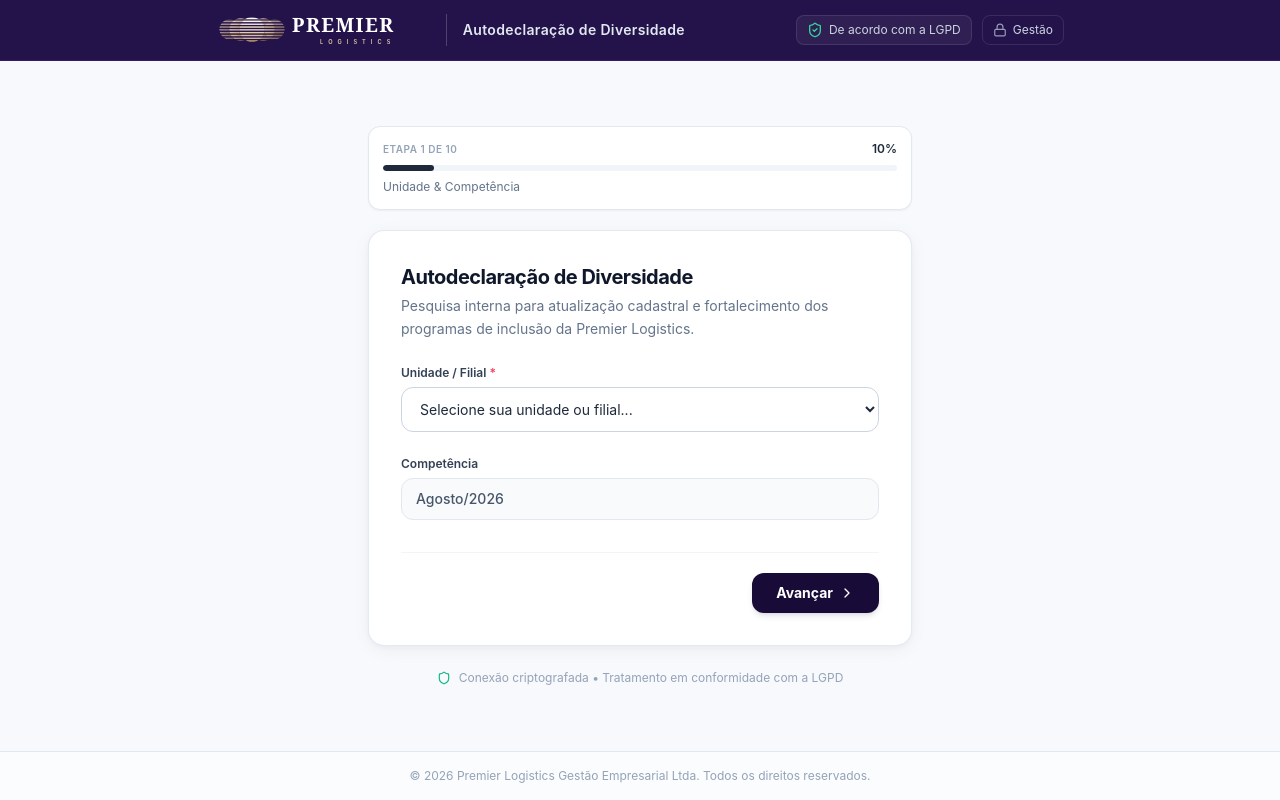
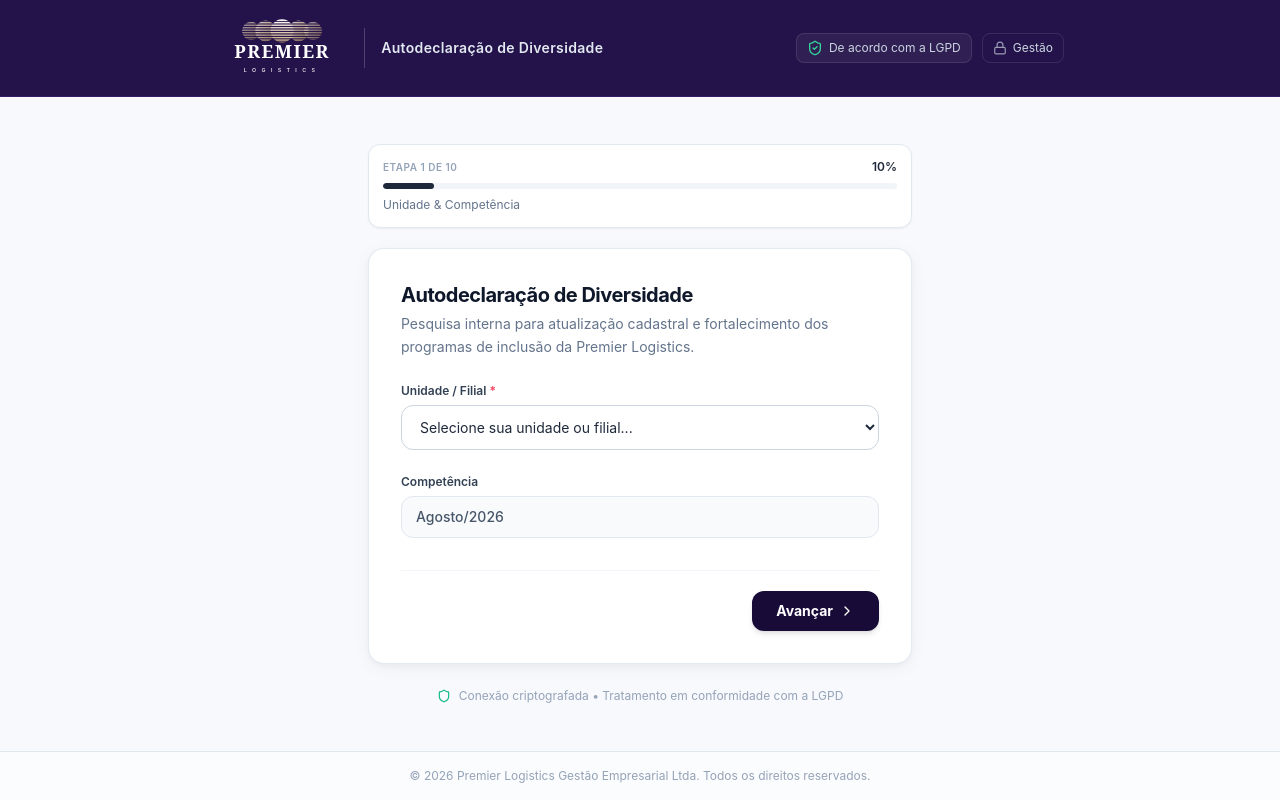
Before and after one commit to ntipremierlog-sys/premier-coleta-diversidade, a Next.js app: page / in a window 1280 px wide. Built offline with nearby package versions, Linux system fonts and the light colour scheme.

Commit message:
feat: logo original Premier restaurada no formato vertical oficial, ampliada e sem caixa

```diff
--- a/src/components/Header.tsx
+++ b/src/components/Header.tsx
@@ -15,11 +15,11 @@ export const Header: React.FC<HeaderProps> = ({ showAdminLink = true }) => {
       <div className="max-w-4xl mx-auto px-4 py-3 sm:px-6 flex flex-col sm:flex-row items-center justify-between gap-3">
         {/* Brand Logo & Título Oficial */}
         <div className="flex items-center gap-3 sm:gap-4">
-          <Link href="/" className="flex items-center group focus:outline-none shrink-0">
-            <PremierLogo className="h-8 sm:h-9 w-auto group-hover:opacity-95 transition-opacity" />
+          <Link href="/" className="flex items-center group focus:outline-none shrink-0 py-1">
+            <PremierLogo className="h-14 sm:h-16 w-auto group-hover:opacity-95 transition-opacity" />
           </Link>
 
-          <div className="h-8 w-px bg-white/20 hidden sm:block" />
+          <div className="h-10 w-px bg-white/20 hidden sm:block" />
 
           <h1 className="text-xs sm:text-sm font-semibold text-slate-200 tracking-wide text-center sm:text-left">
             Autodeclaração de Diversidade
--- a/src/components/PremierLogo.tsx
+++ b/src/components/PremierLogo.tsx
@@ -2,99 +2,98 @@ import React from "react";
 
 interface PremierLogoProps {
   className?: string;
-  variant?: "full" | "horizontal" | "vertical";
 }
 
 export const PremierLogo: React.FC<PremierLogoProps> = ({
-  className = "h-10 sm:h-11 w-auto",
+  className = "h-14 sm:h-16 w-auto",
 }) => {
   return (
-    <div className={`flex items-center select-none ${className}`}>
+    <div className={`flex items-center justify-center select-none ${className}`}>
       <svg
-        viewBox="0 0 380 64"
-        className="h-full w-auto block overflow-visible"
+        viewBox="0 0 320 155"
+        className="h-full w-auto block"
         fill="none"
         xmlns="http://www.w3.org/2000/svg"
       >
         <defs>
-          {/* Gradiente Dourado Metálico Premier */}
-          <linearGradient id="premGold" x1="0%" y1="0%" x2="100%" y2="100%">
-            <stop offset="0%" stopColor="#FFF2D6" />
-            <stop offset="35%" stopColor="#E5CDA7" />
-            <stop offset="70%" stopColor="#C8A676" />
-            <stop offset="100%" stopColor="#9E7B4A" />
+          {/* Gradiente Dourado Metálico Original Premier */}
+          <linearGradient id="origGold" x1="0%" y1="0%" x2="100%" y2="100%">
+            <stop offset="0%" stopColor="#FBF4E6" />
+            <stop offset="35%" stopColor="#E2CEB0" />
+            <stop offset="70%" stopColor="#C4A87F" />
+            <stop offset="100%" stopColor="#9C7F56" />
           </linearGradient>
 
-          <linearGradient id="premGoldCenter" x1="0%" y1="0%" x2="0%" y2="100%">
+          <linearGradient id="origGoldCenter" x1="0%" y1="0%" x2="0%" y2="100%">
             <stop offset="0%" stopColor="#FFFFFF" />
-            <stop offset="40%" stopColor="#F5E3C8" />
-            <stop offset="100%" stopColor="#C9A676" />
+            <stop offset="45%" stopColor="#EAD8BE" />
+            <stop offset="100%" stopColor="#C5A880" />
           </linearGradient>
 
-          {/* Máscara das ranhuras horizontais do símbolo */}
-          <mask id="globeStripes">
-            <rect width="130" height="64" fill="white" />
-            <rect y="8" width="130" height="2" fill="black" />
-            <rect y="13" width="130" height="2.2" fill="black" />
-            <rect y="18" width="130" height="2.5" fill="black" />
-            <rect y="23" width="130" height="2.5" fill="black" />
-            <rect y="28" width="130" height="2.5" fill="black" />
-            <rect y="33" width="130" height="2.5" fill="black" />
-            <rect y="38" width="130" height="2.5" fill="black" />
-            <rect y="43" width="130" height="2.5" fill="black" />
-            <rect y="48" width="130" height="2.2" fill="black" />
-            <rect y="53" width="130" height="2" fill="black" />
+          {/* Máscara de Ranhuras Horizontais dos Globos */}
+          <mask id="origStripes">
+            <rect width="320" height="75" fill="white" />
+            <rect y="12" width="320" height="2.2" fill="black" />
+            <rect y="18" width="320" height="2.6" fill="black" />
+            <rect y="24" width="320" height="2.8" fill="black" />
+            <rect y="30" width="320" height="2.8" fill="black" />
+            <rect y="36" width="320" height="2.8" fill="black" />
+            <rect y="42" width="320" height="2.8" fill="black" />
+            <rect y="48" width="320" height="2.8" fill="black" />
+            <rect y="54" width="320" height="2.6" fill="black" />
+            <rect y="60" width="320" height="2.2" fill="black" />
           </mask>
         </defs>
 
-        {/* 1. SÍMBOLO: 5 Globos Sobrepostos (Esquerda) */}
-        <g mask="url(#globeStripes)" transform="translate(0, 0)">
-          {/* Globo 1 (Extrema esquerda) */}
-          <ellipse cx="24" cy="31" rx="18" ry="18" fill="url(#premGold)" opacity="0.65" />
-          {/* Globo 2 */}
-          <ellipse cx="44" cy="31" rx="20" ry="20" fill="url(#premGold)" opacity="0.85" />
-          {/* Globo 4 */}
-          <ellipse cx="84" cy="31" rx="20" ry="20" fill="url(#premGold)" opacity="0.85" />
-          {/* Globo 5 (Extrema direita) */}
-          <ellipse cx="104" cy="31" rx="18" ry="18" fill="url(#premGold)" opacity="0.65" />
-          {/* Globo 3 (Central em destaque) */}
-          <ellipse cx="64" cy="31" rx="22" ry="22" fill="url(#premGoldCenter)" opacity="1.0" />
+        {/* 1. SÍMBOLO NO TOPO: 5 Globos Sobrepostos (Disposição Original) */}
+        <g mask="url(#origStripes)">
+          {/* Globo 1 (Extrema Esquerda) */}
+          <ellipse cx="85" cy="36" rx="22" ry="22" fill="url(#origGold)" opacity="0.65" />
+          {/* Globo 2 (Centro-Esquerda) */}
+          <ellipse cx="120" cy="36" rx="25" ry="25" fill="url(#origGold)" opacity="0.85" />
+          {/* Globo 4 (Centro-Direita) */}
+          <ellipse cx="200" cy="36" rx="25" ry="25" fill="url(#origGold)" opacity="0.85" />
+          {/* Globo 5 (Extrema Direita) */}
+          <ellipse cx="235" cy="36" rx="22" ry="22" fill="url(#origGold)" opacity="0.65" />
+          {/* Globo 3 (Central em Destaque) */}
+          <ellipse cx="160" cy="36" rx="28" ry="28" fill="url(#origGoldCenter)" opacity="1.0" />
         </g>
 
-        {/* 2. TEXTO: PREMIER (Grande, Nítido e com Serifas Oficiais) */}
+        {/* 2. TEXTO CENTRAL: PREMIER (Fonte Serifada Original, Caixa Alta, Branco) */}
         <text
-          x="135"
-          y="36"
+          x="160"
+          y="102"
+          textAnchor="middle"
           fill="#FFFFFF"
           fontFamily="Georgia, 'Times New Roman', 'Playfair Display', serif"
-          fontSize="35"
+          fontSize="44"
           fontWeight="bold"
-          letterSpacing="2.5"
+          letterSpacing="3.5"
         >
           PREMIER
         </text>
 
-        {/* 3. LINHA SEPARADORA DOURADA */}
+        {/* 3. LINHA SEPARADORA DOURADA HORIZONTAL */}
         <line
-          x1="135"
-          y1="43"
-          x2="370"
-          y2="43"
-          stroke="url(#premGold)"
-          strokeWidth="1.8"
+          x1="45"
+          y1="114"
+          x2="275"
+          y2="114"
+          stroke="url(#origGold)"
+          strokeWidth="2.2"
           strokeLinecap="round"
         />
 
-        {/* 4. TEXTO: LOGISTICS (Espaçado e Perfeitamente Legível) */}
+        {/* 4. TEXTO INFERIOR: L O G I S T I C S (Espaçamento Amplo Original) */}
         <text
-          x="252"
-          y="56"
+          x="160"
+          y="136"
           textAnchor="middle"
-          fill="#E5CDA7"
-          fontFamily="'Inter', 'Segoe UI', Arial, sans-serif"
-          fontSize="10"
-          fontWeight="600"
-          letterSpacing="9"
+          fill="#FFFFFF"
+          fontFamily="'Inter', 'Montserrat', 'Segoe UI', Arial, sans-serif"
+          fontSize="13"
+          fontWeight="500"
+          letterSpacing="13"
         >
           LOGISTICS
         </text>
```
